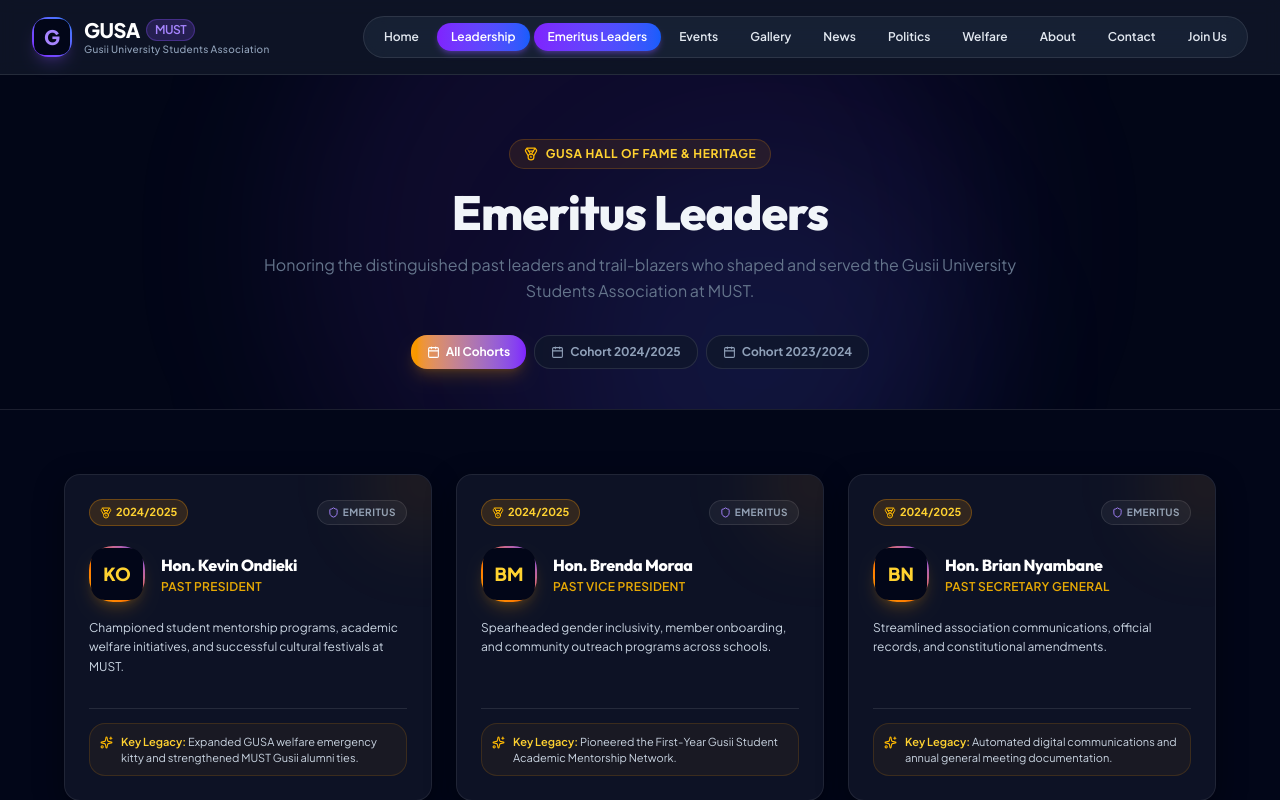
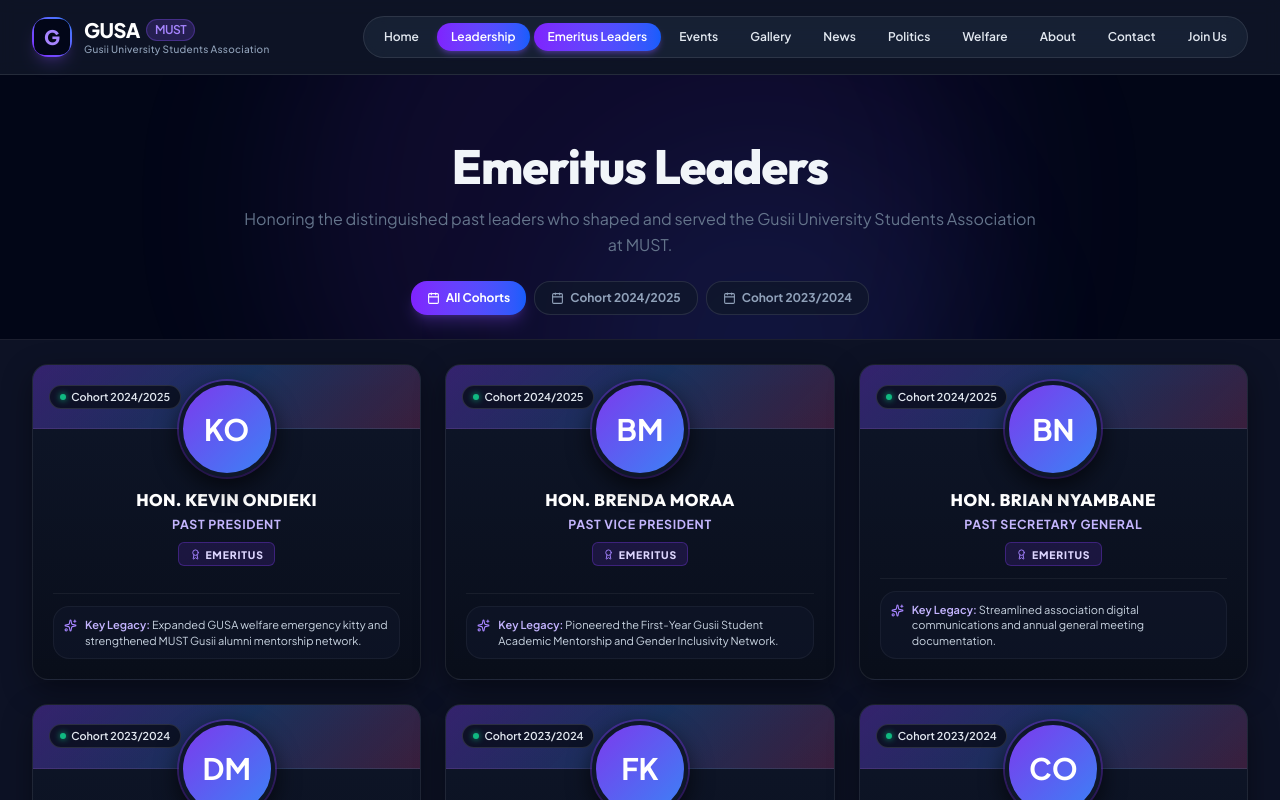
Before and after one commit to Omwenga75/gusa, a Next.js app: page /leadership/emeritus in a window 1280 px wide. Shown: the top 800 px of the page. Built offline with nearby package versions, Linux system fonts and the light colour scheme.

Commit message:
style(emeritus): align Emeritus page design and color scheme with executive leadership page

```diff
--- a/src/app/leadership/emeritus/page.tsx
+++ b/src/app/leadership/emeritus/page.tsx
@@ -2,14 +2,14 @@
 
 import React, { useState } from 'react'
 import { PublicLayout } from '@/components/layout/PublicLayout'
-import { Award, Shield, Star, Calendar, Medal, Users, Sparkles } from 'lucide-react'
+import { Award, Calendar, Sparkles } from 'lucide-react'
 
 interface EmeritusLeader {
   id: string
   name: string
   position: string
   term: string
-  bio?: string
+  image?: string | null
   avatarInitials: string
   achievement?: string
 }
@@ -21,8 +21,7 @@ const EMERITUS_LEADERS: EmeritusLeader[] = [
     position: 'Past President',
     term: '2024/2025',
     avatarInitials: 'KO',
-    bio: 'Championed student mentorship programs, academic welfare initiatives, and successful cultural festivals at MUST.',
-    achievement: 'Expanded GUSA welfare emergency kitty and strengthened MUST Gusii alumni ties.'
+    achievement: 'Expanded GUSA welfare emergency kitty and strengthened MUST Gusii alumni mentorship network.'
   },
   {
     id: '2',
@@ -30,8 +29,7 @@ const EMERITUS_LEADERS: EmeritusLeader[] = [
     position: 'Past Vice President',
     term: '2024/2025',
     avatarInitials: 'BM',
-    bio: 'Spearheaded gender inclusivity, member onboarding, and community outreach programs across schools.',
-    achievement: 'Pioneered the First-Year Gusii Student Academic Mentorship Network.'
+    achievement: 'Pioneered the First-Year Gusii Student Academic Mentorship and Gender Inclusivity Network.'
   },
   {
     id: '3',
@@ -39,8 +37,7 @@ const EMERITUS_LEADERS: EmeritusLeader[] = [
     position: 'Past Secretary General',
     term: '2024/2025',
     avatarInitials: 'BN',
-    bio: 'Streamlined association communications, official records, and constitutional amendments.',
-    achievement: 'Automated digital communications and annual general meeting documentation.'
+    achievement: 'Streamlined association digital communications and annual general meeting documentation.'
   },
   {
     id: '4',
@@ -48,8 +45,7 @@ const EMERITUS_LEADERS: EmeritusLeader[] = [
     position: 'Past President',
     term: '2023/2024',
     avatarInitials: 'DM',
-    bio: 'Led the association through milestone cultural preservation events and university-wide sports tournaments.',
-    achievement: 'Organized the largest MUST Gusii Cultural Night in history.'
+    achievement: 'Organized the largest MUST Gusii Cultural Night and university-wide inter-county sports games.'
   },
   {
     id: '5',
@@ -57,8 +53,7 @@ const EMERITUS_LEADERS: EmeritusLeader[] = [
     position: 'Past Treasurer',
     term: '2023/2024',
     avatarInitials: 'FK',
-    bio: 'Maintained exemplary financial transparency, budget allocation, and fund auditing.',
-    achievement: 'Achieved 100% financial audit compliance and timely bursary welfare disbursements.'
+    achievement: 'Maintained 100% financial audit compliance and timely bursary welfare disbursements.'
   },
   {
     id: '6',
@@ -66,8 +61,7 @@ const EMERITUS_LEADERS: EmeritusLeader[] = [
     position: 'Past Organizing Secretary',
     term: '2023/2024',
     avatarInitials: 'CO',
-    bio: 'Organized educational tours, inter-county symposiums, and community engagement forums.',
-    achievement: 'Coordinated the annual Mt. Kenya region Gusii student leadership summit.'
+    achievement: 'Coordinated educational symposiums and the Mt. Kenya region Gusii student leadership summit.'
   }
 ]
 
@@ -83,13 +77,9 @@ export default function EmeritusLeadersPage() {
   return (
     <PublicLayout>
       {/* Header Banner */}
-      <section className="page-header" style={{ paddingBottom: '2.5rem' }}>
+      <section className="page-header" style={{ paddingBottom: '1.5rem' }}>
         <div className="container">
           <div style={{ maxWidth: '800px', margin: '0 auto', textAlign: 'center' }}>
-            <div className="inline-flex items-center gap-2 px-3.5 py-1.5 rounded-full bg-amber-500/10 border border-amber-500/20 text-amber-300 text-xs font-bold uppercase tracking-wider mb-4">
-              <Medal size={14} className="text-amber-400" />
-              <span>GUSA Hall of Fame &amp; Heritage</span>
-            </div>
             <h1
               style={{
                 fontSize: 'clamp(2rem, 4vw, 3rem)',
@@ -103,19 +93,19 @@ export default function EmeritusLeadersPage() {
             </h1>
 
             <p style={{ fontSize: '1rem', color: 'var(--text-muted)', lineHeight: 1.6, margin: 0 }}>
-              Honoring the distinguished past leaders and trail-blazers who shaped and served the Gusii University Students Association at MUST.
+              Honoring the distinguished past leaders who shaped and served the Gusii University Students Association at MUST.
             </p>
 
             {/* Term Filter Pills */}
-            <div className="mt-8 flex flex-wrap justify-center gap-2">
+            <div className="mt-6 flex flex-wrap justify-center gap-2">
               {terms.map((term) => (
                 <button
                   key={term}
                   onClick={() => setSelectedTerm(term)}
                   className={`px-4 py-2 rounded-xl text-xs font-bold transition-all cursor-pointer flex items-center gap-1.5 ${
                     selectedTerm === term
-                      ? 'bg-gradient-to-r from-amber-500 to-violet-600 text-white shadow-lg shadow-amber-500/20'
-                      : 'bg-slate-900/80 border border-white/10 text-slate-400 hover:text-white hover:border-white/20'
+                      ? 'bg-gradient-to-r from-violet-600 to-blue-600 text-white shadow-lg shadow-violet-500/25'
+                      : 'bg-slate-900/80 border border-white/10 text-slate-400 hover:text-white hover:border-violet-500/30'
                   }`}
                 >
                   <Calendar size={13} />
@@ -127,69 +117,165 @@ export default function EmeritusLeadersPage() {
         </div>
       </section>
 
-      {/* Main Grid */}
-      <section className="py-12 sm:py-16 bg-slate-950 text-white">
-        <div className="container mx-auto px-4">
-          <div className="grid grid-cols-1 md:grid-cols-2 lg:grid-cols-3 gap-6 max-w-6xl mx-auto">
+      {/* Main Leadership Section */}
+      <section className="section" style={{ background: 'var(--surface)', paddingTop: '1.5rem', paddingBottom: '4rem' }}>
+        <div className="container">
+          <div
+            style={{
+              display: 'grid',
+              gridTemplateColumns: 'repeat(auto-fill, minmax(min(320px, 100%), 1fr))',
+              gap: '1.5rem'
+            }}
+          >
             {filteredLeaders.map((leader) => (
               <div
                 key={leader.id}
-                className="glass-card rounded-2xl bg-slate-900/90 border border-white/10 p-6 flex flex-col justify-between hover:border-amber-500/40 hover:-translate-y-1 transition-all shadow-xl relative overflow-hidden group"
+                style={{
+                  background: 'linear-gradient(180deg, rgba(15, 23, 42, 0.95) 0%, rgba(9, 14, 26, 0.98) 100%)',
+                  border: '1px solid rgba(255, 255, 255, 0.08)',
+                  borderRadius: '1rem',
+                  overflow: 'hidden',
+                  display: 'flex',
+                  flexDirection: 'column',
+                  position: 'relative',
+                  boxShadow: '0 10px 30px rgba(0, 0, 0, 0.4)',
+                  transition: 'all 0.3s ease',
+                }}
+                className="hover:-translate-y-1 hover:shadow-violet-500/15"
               >
-                {/* Top glow accent */}
-                <div className="absolute -top-12 -right-12 w-28 h-28 bg-amber-500/10 rounded-full blur-2xl group-hover:bg-amber-500/20 transition-all pointer-events-none" />
-
-                <div>
-                  {/* Top Bar inside Card */}
-                  <div className="flex items-center justify-between mb-5">
-                    <span className="inline-flex items-center gap-1 px-2.5 py-1 rounded-full text-[11px] font-bold bg-amber-500/15 border border-amber-500/30 text-amber-300">
-                      <Medal size={12} className="text-amber-400" />
-                      <span>{leader.term}</span>
-                    </span>
-
-                    <span className="inline-flex items-center gap-1 text-[10px] font-bold uppercase tracking-wider text-slate-400 bg-white/5 px-2.5 py-1 rounded-full border border-white/10">
-                      <Shield size={11} className="text-violet-400" />
-                      Emeritus
+                {/* Glowing Graphic Header Banner */}
+                <div
+                  style={{
+                    height: '64px',
+                    background: 'linear-gradient(135deg, rgba(124, 58, 237, 0.35) 0%, rgba(59, 130, 246, 0.25) 50%, rgba(236, 72, 153, 0.2) 100%)',
+                    borderBottom: '1px solid rgba(255, 255, 255, 0.08)',
+                    position: 'relative',
+                    display: 'flex',
+                    alignItems: 'center',
+                    justifyContent: 'flex-start',
+                    padding: '0 1rem',
+                  }}
+                >
+                  {/* Status Badge */}
+                  <span
+                    style={{
+                      backgroundColor: 'rgba(10, 15, 29, 0.85)',
+                      border: '1px solid rgba(255, 255, 255, 0.12)',
+                      color: '#e2e8f0',
+                      fontSize: '0.675rem',
+                      padding: '0.2rem 0.6rem',
+                      borderRadius: '9999px',
+                      fontWeight: 600,
+                      display: 'inline-flex',
+                      alignItems: 'center',
+                      gap: '0.35rem',
+                    }}
+                  >
+                    <span
+                      style={{
+                        width: '6px',
+                        height: '6px',
+                        borderRadius: '50%',
+                        backgroundColor: '#10b981',
+                        boxShadow: '0 0 6px #10b981',
+                      }}
+                    />
+                    Cohort {leader.term}
                   </span>
                 </div>
 
-                  {/* Avatar & Header */}
-                  <div className="flex items-center gap-4 mb-4">
-                    <div className="w-14 h-14 rounded-2xl bg-gradient-to-tr from-amber-500 via-orange-500 to-violet-600 p-0.5 shadow-lg shadow-amber-500/20 shrink-0">
-                      <div className="w-full h-full bg-slate-950 rounded-[14px] flex items-center justify-center font-black text-lg text-amber-300">
-                        {leader.avatarInitials}
+                {/* Card Body */}
+                <div style={{ padding: '0 1.25rem 1.25rem 1.25rem', display: 'flex', flexDirection: 'column', alignItems: 'center', flex: 1 }}>
+                  {/* Avatar Container */}
+                  <div style={{ marginTop: '-48px', marginBottom: '0.75rem', position: 'relative', zIndex: 10 }}>
+                    <div
+                      style={{
+                        width: '96px',
+                        height: '96px',
+                        borderRadius: '50%',
+                        overflow: 'hidden',
+                        background: 'linear-gradient(135deg, #7c3aed 0%, #3b82f6 100%)',
+                        border: '4px solid #0f172a',
+                        display: 'flex',
+                        alignItems: 'center',
+                        justifyContent: 'center',
+                        color: 'white',
+                        fontWeight: 'bold',
+                        fontSize: '1.85rem',
+                        boxShadow: '0 8px 24px rgba(0, 0, 0, 0.7), 0 0 0 2px rgba(124, 58, 237, 0.5)',
+                        flexShrink: 0,
+                      }}
+                    >
+                      {leader.image ? (
+                        <img
+                          src={leader.image}
+                          alt={leader.name}
+                          style={{
+                            width: '100%',
+                            height: '100%',
+                            objectFit: 'cover',
+                            objectPosition: 'top center'
+                          }}
+                        />
+                      ) : (
+                        leader.avatarInitials
+                      )}
                     </div>
                   </div>
-                    <div className="min-w-0">
-                      <h3 className="font-extrabold text-base text-white truncate group-hover:text-amber-300 transition-colors">
+
+                  {/* Leader Info */}
+                  <div style={{ textAlign: 'center', marginBottom: '0.5rem', width: '100%' }}>
+                    <h3 style={{ margin: 0, fontSize: '1.05rem', color: '#ffffff', fontWeight: 800, textTransform: 'uppercase', letterSpacing: '0.025em', lineHeight: 1.3 }}>
                       {leader.name}
                     </h3>
-                      <p className="text-xs font-semibold text-amber-400/90 tracking-wide uppercase mt-0.5">
+                    <p style={{ margin: '0.25rem 0 0 0', fontSize: '0.775rem', color: '#c4b5fd', fontWeight: 700, textTransform: 'uppercase', letterSpacing: '0.05em' }}>
                       {leader.position}
                     </p>
                   </div>
-                  </div>
 
-                  {/* Bio */}
-                  {leader.bio && (
-                    <p className="text-slate-300 text-xs leading-relaxed mb-4">
-                      {leader.bio}
-                    </p>
-                  )}
+                  {/* Role Badge */}
+                  <div style={{ marginBottom: '0.75rem' }}>
+                    <span
+                      style={{
+                        display: 'inline-flex',
+                        alignItems: 'center',
+                        gap: '0.3rem',
+                        padding: '0.2rem 0.65rem',
+                        borderRadius: '0.375rem',
+                        fontSize: '0.65rem',
+                        fontWeight: 800,
+                        textTransform: 'uppercase',
+                        letterSpacing: '0.08em',
+                        backgroundColor: 'rgba(124, 58, 237, 0.15)',
+                        color: '#ddd6fe',
+                        border: '1px solid rgba(124, 58, 237, 0.35)',
+                      }}
+                    >
+                      <Award size={11} className="text-violet-400" />
+                      EMERITUS
+                    </span>
                   </div>
 
                   {/* Key Legacy / Milestone Achievement */}
                   {leader.achievement && (
-                  <div className="mt-4 pt-3.5 border-t border-white/10">
-                    <div className="flex items-start gap-2 bg-amber-500/5 p-2.5 rounded-xl border border-amber-500/15">
-                      <Sparkles size={13} className="text-amber-400 shrink-0 mt-0.5" />
-                      <p className="text-[11px] text-slate-300 leading-snug">
-                        <strong className="text-amber-300 font-semibold">Key Legacy: </strong>
+                    <div
+                      style={{
+                        width: '100%',
+                        marginTop: 'auto',
+                        paddingTop: '0.75rem',
+                        borderTop: '1px solid rgba(255, 255, 255, 0.06)',
+                      }}
+                    >
+                      <div className="flex items-start gap-2 p-2.5 rounded-xl bg-slate-900/60 border border-white/5">
+                        <Sparkles size={13} className="text-violet-400 shrink-0 mt-0.5" />
+                        <p className="text-[11px] text-slate-300 leading-snug m-0">
+                          <strong className="text-violet-300 font-semibold">Key Legacy: </strong>
                           {leader.achievement}
                         </p>
                       </div>
                     </div>
                   )}
+                </div>
               </div>
             ))}
           </div>
```
Lines whose indentation alone changed are shown as unchanged.
